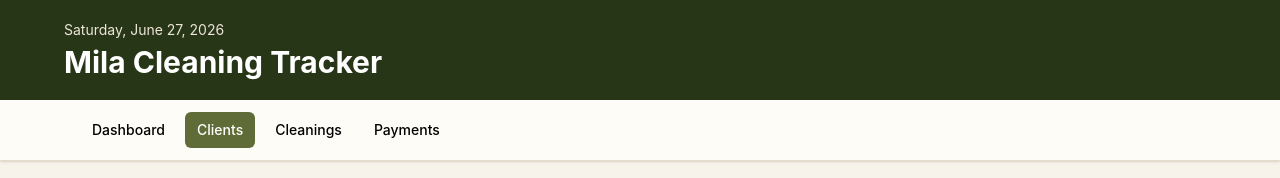
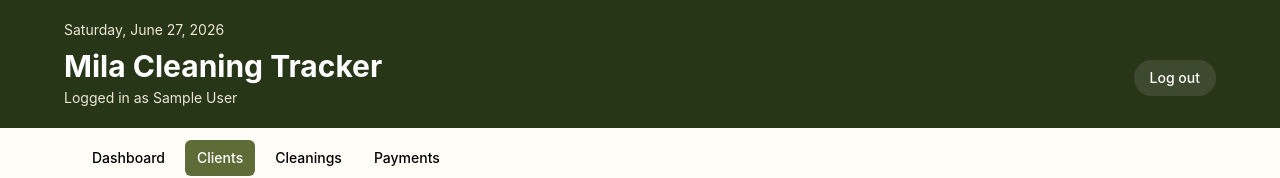
Before and after one commit to milamelo4/mila-cleaning-tracker, a React (Vite) app: page /clients in a window 1280 px wide. Shown: the top 178 px of the page. Built offline with nearby package versions, Linux system fonts and the light colour scheme; no server answers; sample sign-in values are in the browser's storage.

Commit message:
Add logout and user info

```diff
--- a/src/layouts/MainLayout.tsx
+++ b/src/layouts/MainLayout.tsx
@@ -1,10 +1,17 @@
+import { useNavigate } from "react-router-dom";
+import { signOut } from "firebase/auth";
+import { useAuthState } from "react-firebase-hooks/auth";
 import Navbar from "../components/Navbar";
+import { auth } from "../firebase";
 
 type MainLayoutProps = {
   children: React.ReactNode;
 };
 
 function MainLayout({ children }: MainLayoutProps) {
+  const navigate = useNavigate();
+  const [user] = useAuthState(auth);
+
   const currentDate = new Date().toLocaleDateString("en-US", {
     weekday: "long",
     month: "long",
@@ -12,14 +19,37 @@ function MainLayout({ children }: MainLayoutProps) {
     year: "numeric",
   });
 
+  const handleLogout = async () => {
+    await signOut(auth);
+    navigate("/");
+  };
+
   return (
-    <div className="min-h-screen bg-[#F7F3EA]">
+    <div className="min-h-screen bg-[var(--cream)]">
       <header className="bg-[var(--olive-dark)] px-4 py-5 text-white shadow-md">
         <div className="mx-auto max-w-6xl">
           <p className="text-sm text-[#EDE6D6]">{currentDate}</p>
-      <h1 className="mt-1 text-3xl font-bold">
+
+          <div className="mt-2 flex items-center justify-between gap-4">
+            <div>
+              <h1 className="text-3xl font-bold">
                 Mila Cleaning Tracker
               </h1>
+
+              {user && (
+                <p className="mt-1 text-sm text-[#EDE6D6]">
+                  Logged in as {user.displayName || user.email}
+                </p>
+              )}
+            </div>
+
+            <button
+              onClick={handleLogout}
+              className="shrink-0 rounded-full bg-white/10 px-4 py-2 text-sm font-medium text-white transition hover:bg-white/20"
+            >
+              Log out
+            </button>
+          </div>
         </div>
       </header>
 
```
Lines whose indentation alone changed are shown as unchanged.
